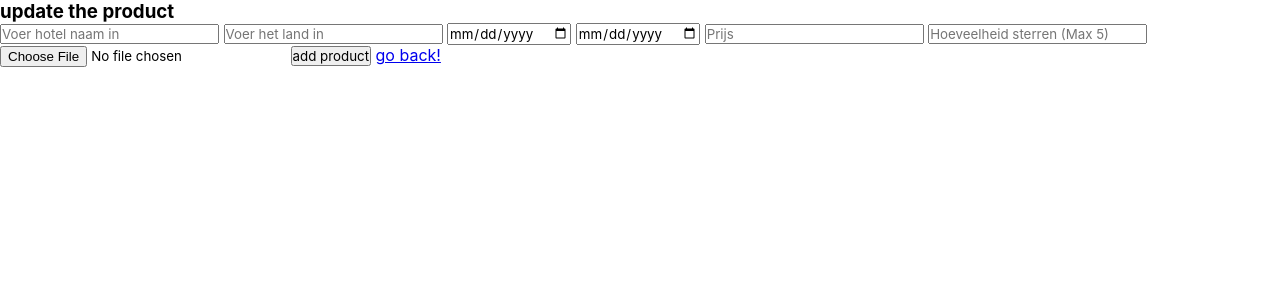
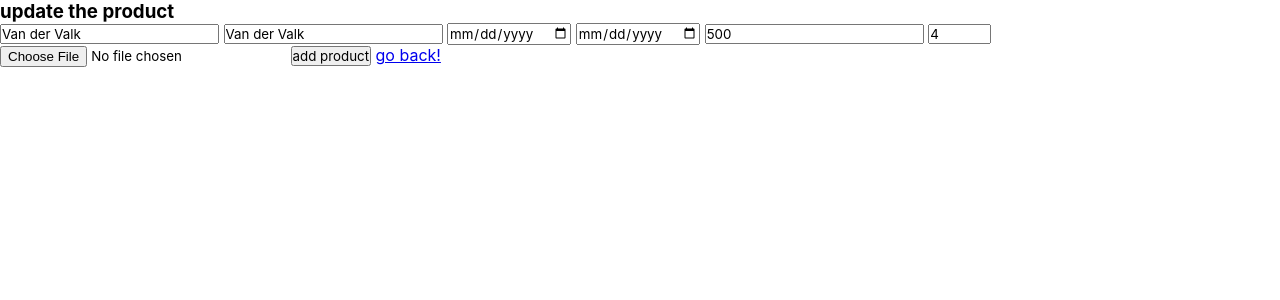
Before and after one commit to DirkEz/CRUD2P, a PHP site: page /php/pages/admin/update.php?edit=2 in a window 1280 px wide. Shown: the top 300 px of the page. Run offline with PHP 8.4, Linux system fonts and the light colour scheme; data comes from the database, SQL or seed files in the repository.

Commit message:
admin first commit

```diff
--- a/php/pages/admin.php
+++ b/php/pages/admin.php
@@ -33,6 +33,7 @@
 <a href="admin/add.php"><button >Add</button></a> -voeg iets toe
 <a href="admin/contact_view.php"><button >vragen</button></a> -vragen
 <a href="admin/vakanties.php"><button >Hotels</button></a> -Hotels
+<!-- <a href="admin/vakanties.php"><button >Hotels</button></a> -Hotels -->
 
 
     <div class="blok">
--- a/php/pages/admin/update.php
+++ b/php/pages/admin/update.php
@@ -67,13 +67,13 @@ if(isset($_POST['update_product'])){
 
    <form action="" method="post" enctype="multipart/form-data">
       <h3 class="title">update the product</h3>
-      <input type="text" placeholder="Voer hotel naam in" name="product_name" class="box">
-         <input type="text" placeholder="Voer het land in" name="product_land" class="box">
-         <input type="date" placeholder="Begin datum" name="product_bdate" class="box">
-         <input type="date" placeholder="Eind datum" name="product_edate" class="box">
-         <input type="number" placeholder="Prijs" name="product_price" class="box">
-         <input type="number" placeholder="Hoeveelheid sterren (Max 5)" name="product_sterren" class="box">
-         <input type="file" accept="image/png, image/jpeg, image/jpg" name="product_image" class="box">
+         <input type="text" placeholder="Voer hotel naam in" name="product_name" class="box" value="<?php echo $row['hotel']?>">
+         <input type="text" placeholder="Voer het land in" name="product_land" class="box" value="<?php echo $row['hotel']?>">
+         <input type="date" placeholder="Begin datum" name="product_bdate" class="box" value="<?php echo $row['beginDatum']?>">
+         <input type="date" placeholder="Eind datum" name="product_edate" class="box" value="<?php echo $row['eindDatum']?>">
+         <input type="number" placeholder="Prijs" name="product_price" class="box" min="1" value="<?php echo $row['prijs']?>">
+         <input type="number" placeholder="Hoeveelheid sterren" min="1" max="5" name="product_sterren" class="box" value="<?php echo $row['sterren']?>">
+         <input type="file" accept="image/png, image/jpeg, image/jpg" name="product_image" class="box" value="<?php echo $row['foto']?>">
          <input type="submit" class="btn" name="add_product" value="add product">
       <a href="../admin.php" class="btn">go back!</a>
    </form>
```
